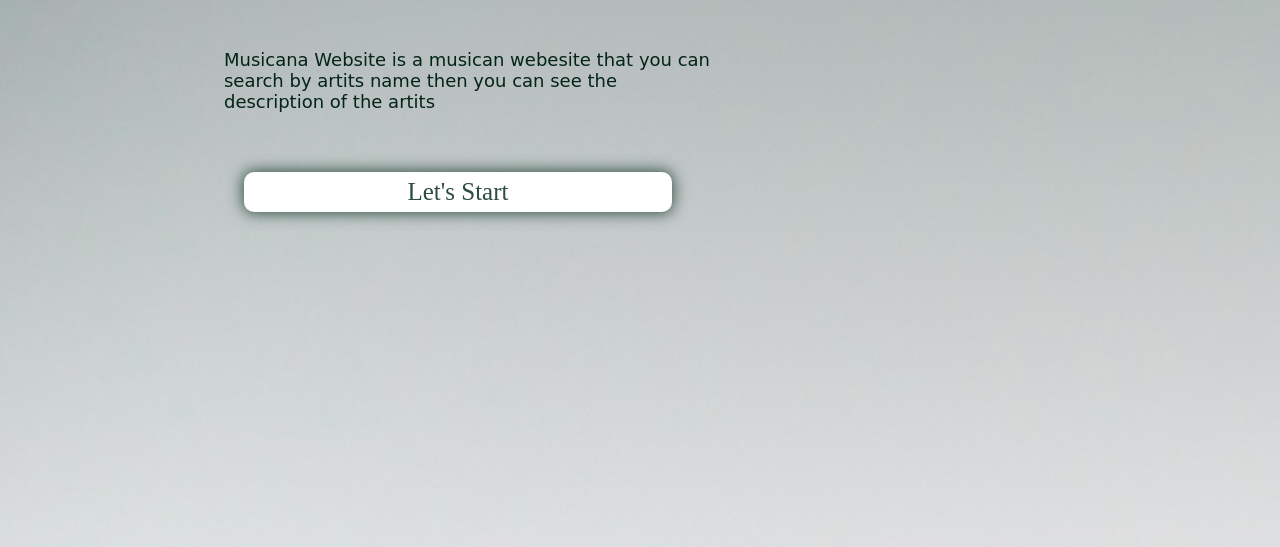
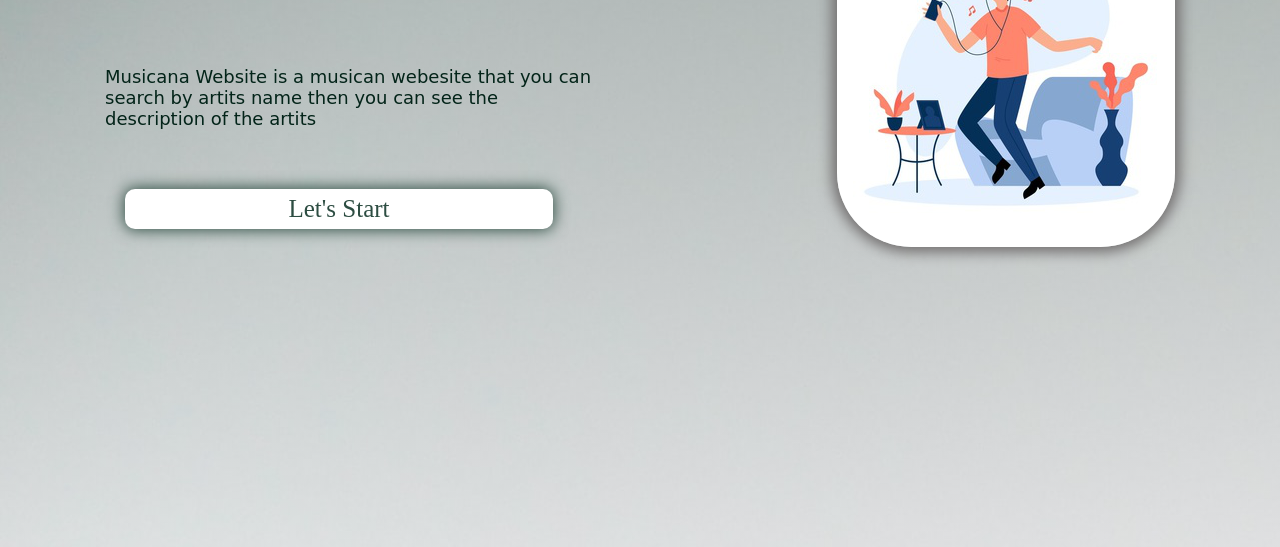
Before and after one commit to CA-G12/Bayan-Tareq-Autocomplete-proj, a website: page index.html in a window 1280 px wide. Shown: the part 253-800 px from the top of the page. Drawn offline with Linux system fonts and the light colour scheme; a web font is replaced by a local one.

Commit message:
edit linking to css

```diff
--- a/index.html
+++ b/index.html
@@ -3,7 +3,7 @@
     <meta charset="UTF-8">
     <meta http-equiv="X-UA-Compatible" content="IE=edge">
     <meta name="viewport" content="width=device-width, initial-scale=1.0">
-    <link rel="stylesheet" href="/public/page1/style.css">
+    <link rel="stylesheet" href="./public/page1/style.css">
     <title>Musicana</title>
 </head>
 <body>
```
Also changed, not shown: public/img/home-page.png (added).
